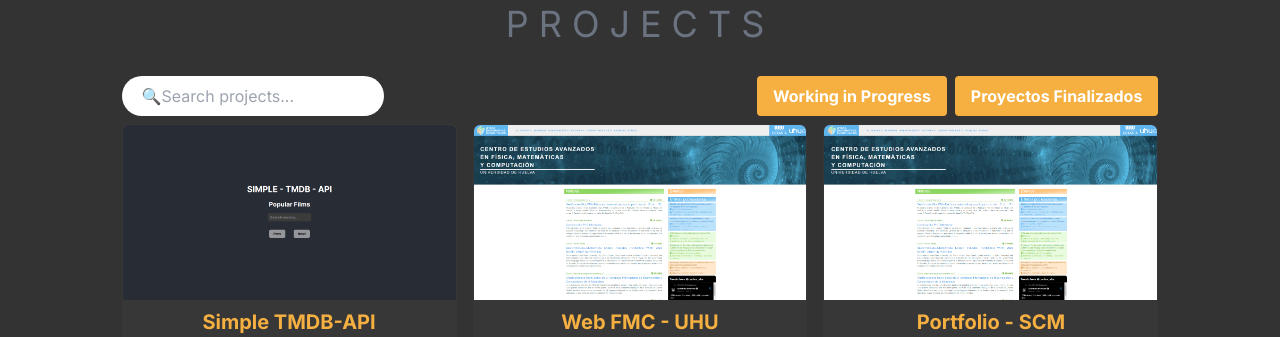
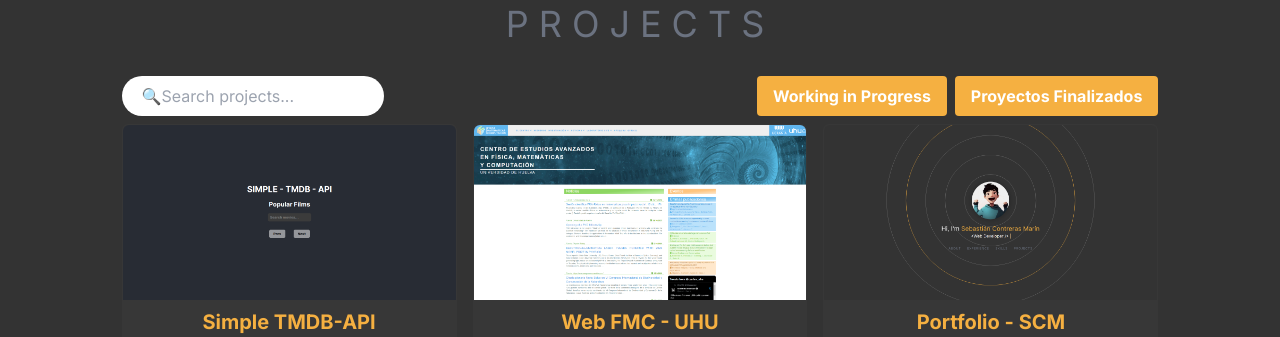
Before and after one commit to sebascm-dev/portfolio-scm, a Next.js app: page / in a window 1280 px wide. Shown: the part 3660-3997 px from the top of the page. Built offline with nearby package versions, Linux system fonts and the light colour scheme.

Commit message:
Add new portfolio image

```diff
--- a/src/components/Projects.tsx
+++ b/src/components/Projects.tsx
@@ -185,7 +185,7 @@ export const projects = [
         description: 'This is my personal portfolio. It is developed with Next.js and Tailwind CSS. It is hosted on Vercel.',
         tags: ['#WebDevelopment', '#Frontend'],
         skills: ['html', 'tailwindcss', 'typescript', 'react', 'nextjs', 'nodejs'],
-        image: 'img/webfmc.png',
+        image: 'img/portfolio-scm.png',
         url: 'https://www.uhu.es/fmc/',
         is: [
             'https://cdn-icons-png.flaticon.com/128/732/732212.png', // html
```
Also changed, not shown: public/img/portfolio-scm.png (added).
